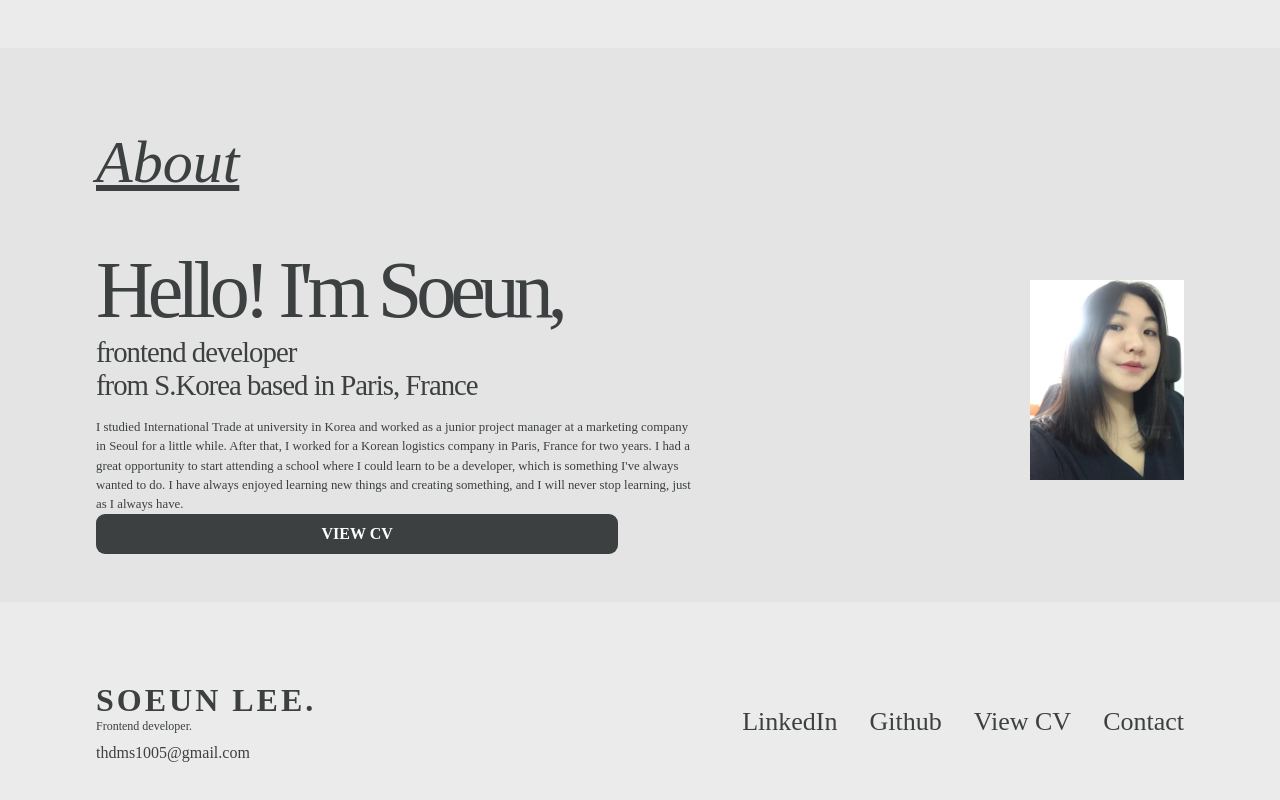
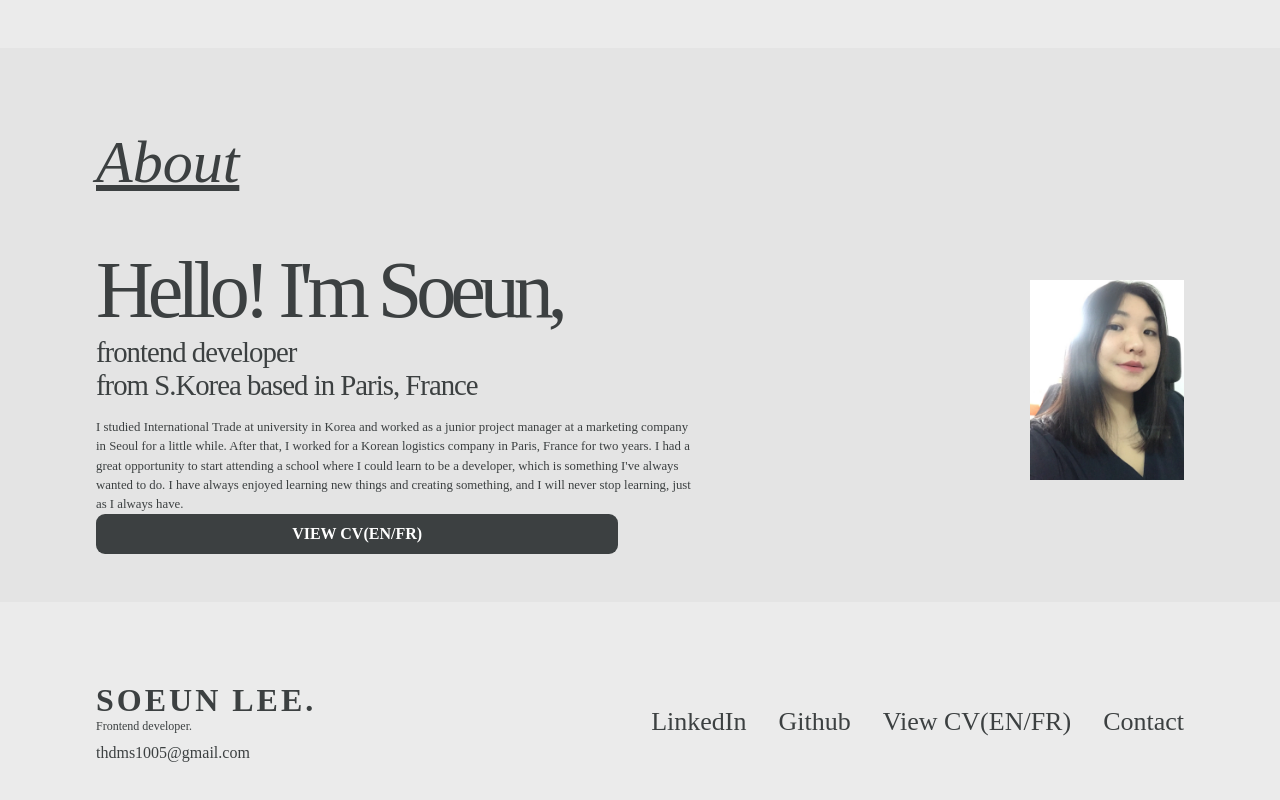
Before and after one commit to soun1005/portfolio_v1, a Next.js app: page / in a window 1280 px wide. Shown: the part 4189-4989 px from the top of the page. Built offline with nearby package versions, Linux system fonts and the light colour scheme; a web font is replaced by a local one.

Commit message:
CV updated

```diff
--- a/src/components/layout/footer/index.tsx
+++ b/src/components/layout/footer/index.tsx
@@ -21,10 +21,10 @@ const Footer = () => {
         </li>
         <li>
           <a
-            href="https://drive.google.com/file/d/1MKfPup7VYcaG3wsxv-FjqTtJq_hCDfAv/view?usp=drive_link"
+            href="https://drive.google.com/file/d/1zRGXDvScqKHc-BAjI7xDujSpfOCfaOsW/view?usp=drive_link"
             target="_blank"
           >
-            View CV
+            View CV(EN/FR)
           </a>
         </li>
         <li>
--- a/src/components/page/about/index.tsx
+++ b/src/components/page/about/index.tsx
@@ -28,8 +28,8 @@ const About = () => {
         </div>
       </div>
       <Button
-        text="VIEW CV"
-        link="https://drive.google.com/file/d/1MKfPup7VYcaG3wsxv-FjqTtJq_hCDfAv/view?usp=drive_link"
+        text="VIEW CV(EN/FR)"
+        link="https://drive.google.com/file/d/1zRGXDvScqKHc-BAjI7xDujSpfOCfaOsW/view?usp=drive_link"
       />
     </div>
   );
```
